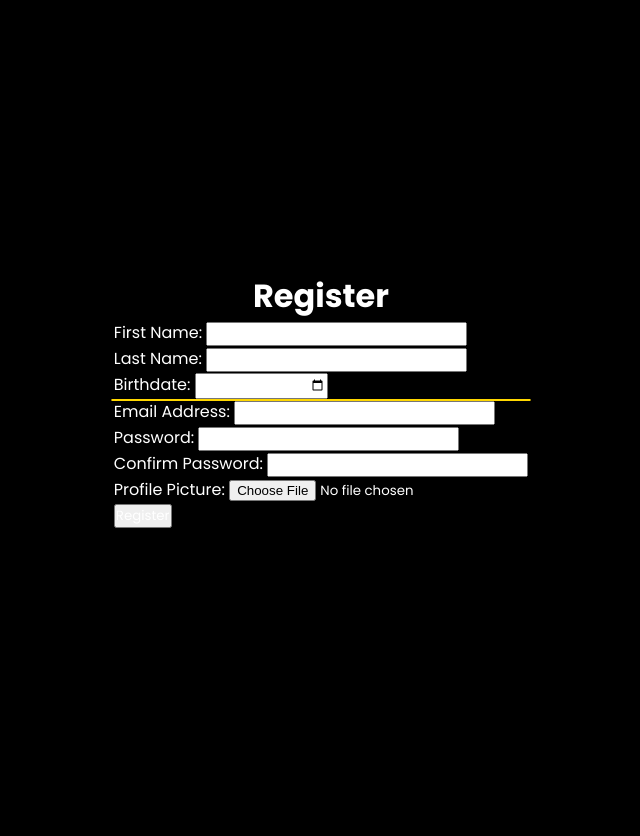
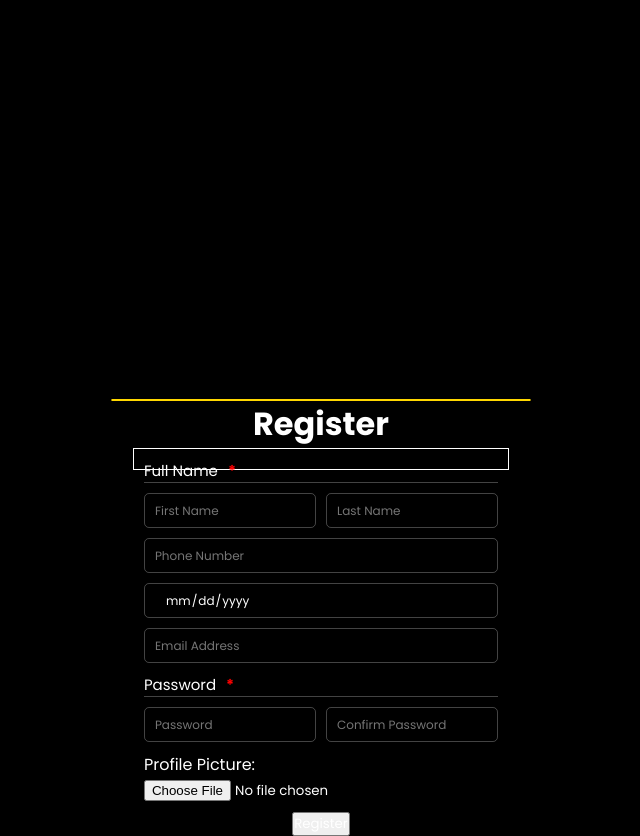
Before and after one commit to MAKIENAUT/WMA-3.0, a PHP site: page /Users/Standard_User/Standard_Register/register.php in a window 1280 px wide. Shown: the whole page, without its empty margins (557-1197 px from the left). Before the commit the page ends 800 px from the top, so only its background shows below. Run offline with PHP 8.4, Linux system fonts and the light colour scheme.

Commit message:
PUSHED: REGISTER LAYOUTING

```diff
--- a/Users/Standard_User/Standard_Register/register.css
+++ b/Users/Standard_User/Standard_Register/register.css
@@ -7,6 +7,10 @@
    margin: 0;
 
    font-family: 'Poppins', sans-serif;
+}
+
+b {
+   color: red;
 }
 
 body {
@@ -33,7 +37,7 @@
    display: flex;
    align-items: center;
    flex-direction: column;
-   justify-content: center;
+   justify-content: space-around;
 }
 
 main h1 {
@@ -41,3 +45,84 @@
    align-items: center;
    justify-content: center;
 }
+
+form {
+   width: 90%;
+   height: 85%;
+   padding: 10px;
+   box-sizing: border-box;
+
+   gap: 10px;
+   display: flex;
+   align-items: center;
+   flex-direction: column;
+   justify-content: start;
+   border: 1px solid white;
+}
+
+.name_fields,
+.password_fields{
+   width: 100%;
+   box-sizing: border-box;
+
+   gap: 10px;
+   display: flex;
+   align-items: center;
+   flex-direction: column;
+   justify-content: center;
+}
+
+.name_fields label, .password_fields label {
+   width: 100%;
+   font-size: 15px;
+   box-sizing: border-box;
+   border-bottom: 1px solid rgb(220, 220, 220, 0.3);
+
+   gap: 10px;
+   display: flex;
+}
+
+.name_inputs,
+.password_inputs{
+   width: 100%;
+   gap: 10px;
+   display: flex;
+   align-items: center;
+   justify-content: center;
+}
+
+
+.number_field,
+.birthdate_field,
+.email_field {
+   width: 100%;
+
+   display: flex;
+   align-items: center;
+   justify-content: center;
+}
+
+.name_inputs input,
+.password_inputs input{
+   width: 50%;
+   height: 35px;
+   font-size: 12px;
+   text-indent: 10px;
+   border-radius: 5px;
+   box-sizing: border-box;
+   background-color: transparent;
+   border: 1px solid rgb(220, 220, 220, 0.3);
+}
+
+.number_field input,
+.birthdate_field input,
+.email_field input {
+   width: 100%;
+   height: 35px;
+   font-size: 12px;
+   text-indent: 10px;
+   border-radius: 5px;
+   box-sizing: border-box;
+   background-color: transparent;
+   border: 1px solid rgb(220, 220, 220, 0.3);
+}
--- a/Users/Standard_User/Standard_Register/register.php
+++ b/Users/Standard_User/Standard_Register/register.php
@@ -1,26 +1,22 @@
 <?php
-// Include the database connection file
 require_once '../../../Administrator/Database/database.php';
 
 if ($_SERVER["REQUEST_METHOD"] == "POST") {
-   // Retrieve form data
    $first_name = $_POST["first_name"];
    $last_name = $_POST["last_name"];
-   $birthdate = $_POST["birthdate"];
+   $phone_number = $_POST["phone_number"];
+   $birth_date = $_POST["birth_date"];
    $email = $_POST["email"];
    $password = $_POST["password"];
    $confirm_password = $_POST["confirm_password"];
 
-   // TODO: Implement form data validation
    $valid = true;
 
-   // Validate email
    if (!filter_var($email, FILTER_VALIDATE_EMAIL)) {
       echo "Invalid email address. ";
       $valid = false;
    }
 
-   // Check if the email address already exists in the database
    $check_sql = "SELECT COUNT(*) FROM wma_users_standard WHERE email = ?";
    $check_stmt = $conn->prepare($check_sql);
    $check_stmt->bind_param("s", $email);
@@ -34,20 +30,16 @@
       $valid = false;
    }
 
-   // Validate password
    if ($password != $confirm_password) {
       echo "Passwords do not match. ";
       $valid = false;
    }
 
    if ($valid) {
-      // Hash the password (you should use a proper hashing method, like bcrypt)
       $hashed_password = password_hash($password, PASSWORD_DEFAULT);
 
-      // Set the base directory for user profiles
       $base_directory = '../Standard_Profile/Profile_Pictures/';
 
-      // Create the user directory within the base directory
       $user_directory = $base_directory . $first_name . ', ' . $last_name;
       if (!is_dir($user_directory)) {
          if (!mkdir($user_directory, 0755, true)) {
@@ -56,37 +48,28 @@
          }
       }
 
-      // Handle profile picture upload
       if ($_FILES["profile_picture"]["error"] == 0) {
-         $target_dir = $user_directory . "/"; // Store profile pictures inside the user's directory
+         $target_dir = $user_directory . "/";
          $target_file = $target_dir . basename($_FILES["profile_picture"]["name"]);
 
-         // Move the uploaded file to the target directory
          if (move_uploaded_file($_FILES["profile_picture"]["tmp_name"], $target_file)) {
-            // Profile picture uploaded successfully
          } else {
             echo "Sorry, there was an error uploading your profile picture.";
          }
       }
 
-      // Prepare the SQL query
-      $insert_sql = "INSERT INTO wma_users_standard (first_name, last_name, birthdate, email, password, profile_picture) VALUES (?, ?, ?, ?, ?, ?)";
+      $insert_sql = "INSERT INTO wma_users_standard (first_name, last_name, phone_number, birth_date, email, password, profile_picture) VALUES (?, ?, ?, ?, ?, ?, ?)";
 
-      // Create a prepared statement
       $stmt = $conn->prepare($insert_sql);
 
-      // Bind parameters to the statement
-      $stmt->bind_param("ssssss", $first_name, $last_name, $birthdate, $email, $hashed_password, $target_file);
+      $stmt->bind_param("sssssss", $first_name, $last_name, $phone_number, $birth_date, $email, $hashed_password, $target_file);
 
-      // Execute the statement
       if ($stmt->execute()) {
          echo "Registration successful!";
-         // Redirect to a success page or perform other actions as needed
       } else {
          echo "Registration failed. Please try again later.";
       }
 
-      // Close the statement
       $stmt->close();
    } else {
       echo "Registration failed. Please correct the errors.";
@@ -108,33 +91,39 @@
    <main>
       <h1>Register</h1>
       <form action="<?php echo htmlspecialchars($_SERVER["PHP_SELF"]); ?>" method="post" enctype="multipart/form-data">
-         <!-- First Name -->
-         <label for="first_name">First Name:</label>
-         <input type="text" name="first_name" required><br>
 
-         <!-- Last Name -->
-         <label for="last_name">Last Name:</label>
-         <input type="text" name="last_name" required><br>
+         <div class="name_fields">
+            <label>Full Name <b>*</b></label>
+            <div class="name_inputs">
+               <input type="text" name="first_name" required placeholder="First Name">
+               <input type="text" name="last_name" required placeholder="Last Name">
+            </div>
+         </div>
 
-         <!-- Birthdate -->
-         <label for="birthdate">Birthdate:</label>
-         <input type="date" name="birthdate" required><br>
+         <div class="number_field">
+            <input type="tel" name="phone_number" required placeholder="Phone Number"><br>
+         </div>
 
-         <!-- Email Address -->
-         <label for="email">Email Address:</label>
-         <input type="email" name="email" required><br>
+         <div class="birthdate_field">
+            <input type="date" name="birth_date" required placeholder="Birth Date"><br>
+         </div>
 
-         <!-- Password -->
-         <label for="password">Password:</label>
-         <input type="password" name="password" required><br>
+         <div class="email_field">
+            <input type="email" name="email" required placeholder="Email Address"><br>
+         </div>
 
-         <!-- Confirm Password -->
-         <label for="confirm_password">Confirm Password:</label>
-         <input type="password" name="confirm_password" required><br>
+         <div class="password_fields">
+            <label>Password<b>*</b></label>
+            <div class="password_inputs">
+               <input type="password" name="password" required placeholder="Password">
+               <input type="password" name="confirm_password" required placeholder="Confirm Password">
+            </div>
+         </div>
 
-         <!-- Profile Picture -->
-         <label for="profile_picture">Profile Picture:</label>
-         <input type="file" name="profile_picture" accept="image/*"><br>
+         <div class="pfp_field">
+            <label for="profile_picture">Profile Picture:</label>
+            <input type="file" name="profile_picture" accept="image/*"><br>
+         </div>
 
          <input type="submit" value="Register">
       </form>
```
Also changed, not shown: Users/Standard_User/Standard_Profile/Profile_Pictures/Mc Ray, Escoto/1687154485659.jpg (added), Users/Standard_User/Standard_Profile/Profile_Pictures/Mc Ray, Escoto/J1 - VISA.png (deleted).
